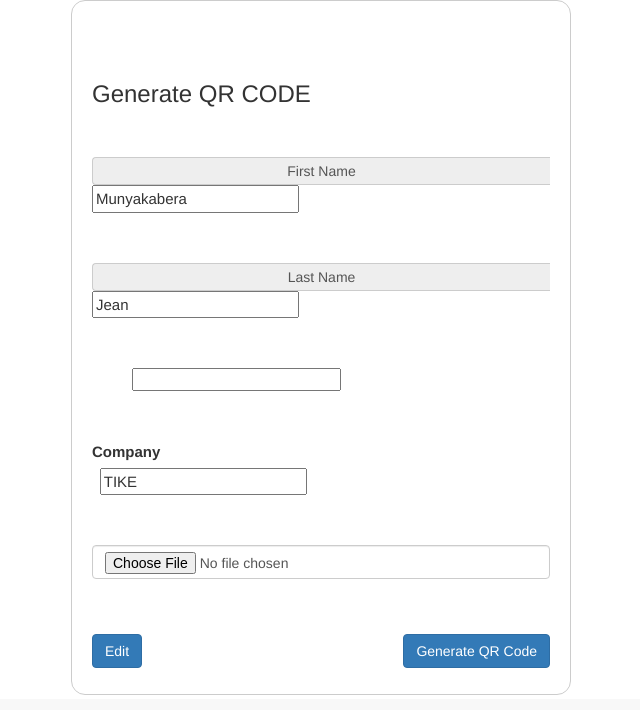
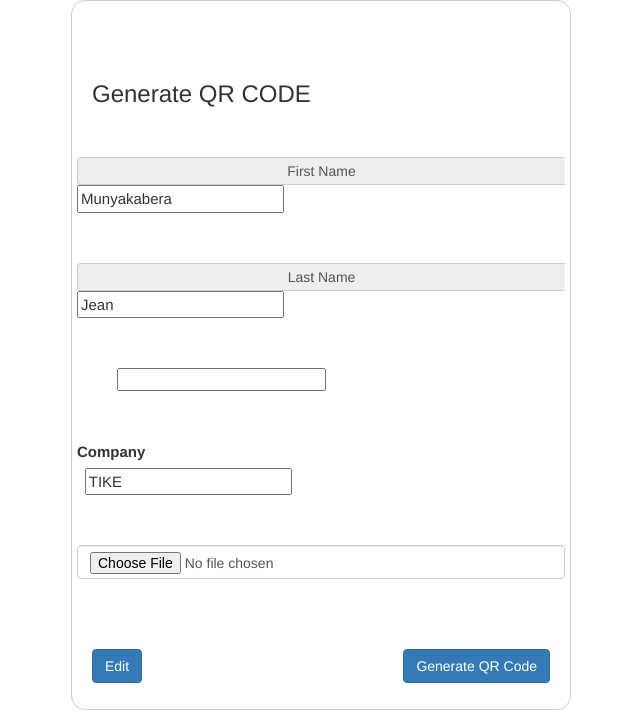
Before and after one commit to ironmann250/tike_onsite, a Django app: page /edit_badge/3 in a window 1280 px wide. Shown: the part 101-811 px from the top of the page, without its empty margins (319-959 px from the left). Run offline with Django 3.2, Linux system fonts and the light colour scheme; data comes from the database, SQL or seed files in the repository.

Commit message:
changes on templates

```diff
--- a/Templates/html/badges/add_photo.html
+++ b/Templates/html/badges/add_photo.html
@@ -3,7 +3,7 @@
 
 {% block content %}
 
-<form enctype="multipart/form-data" method='POST' id="form">
+<form enctype="multipart/form-data" method='POST' id="form" class="form-horizontal">
   {% csrf_token %}
   <br>
   <br>
```
